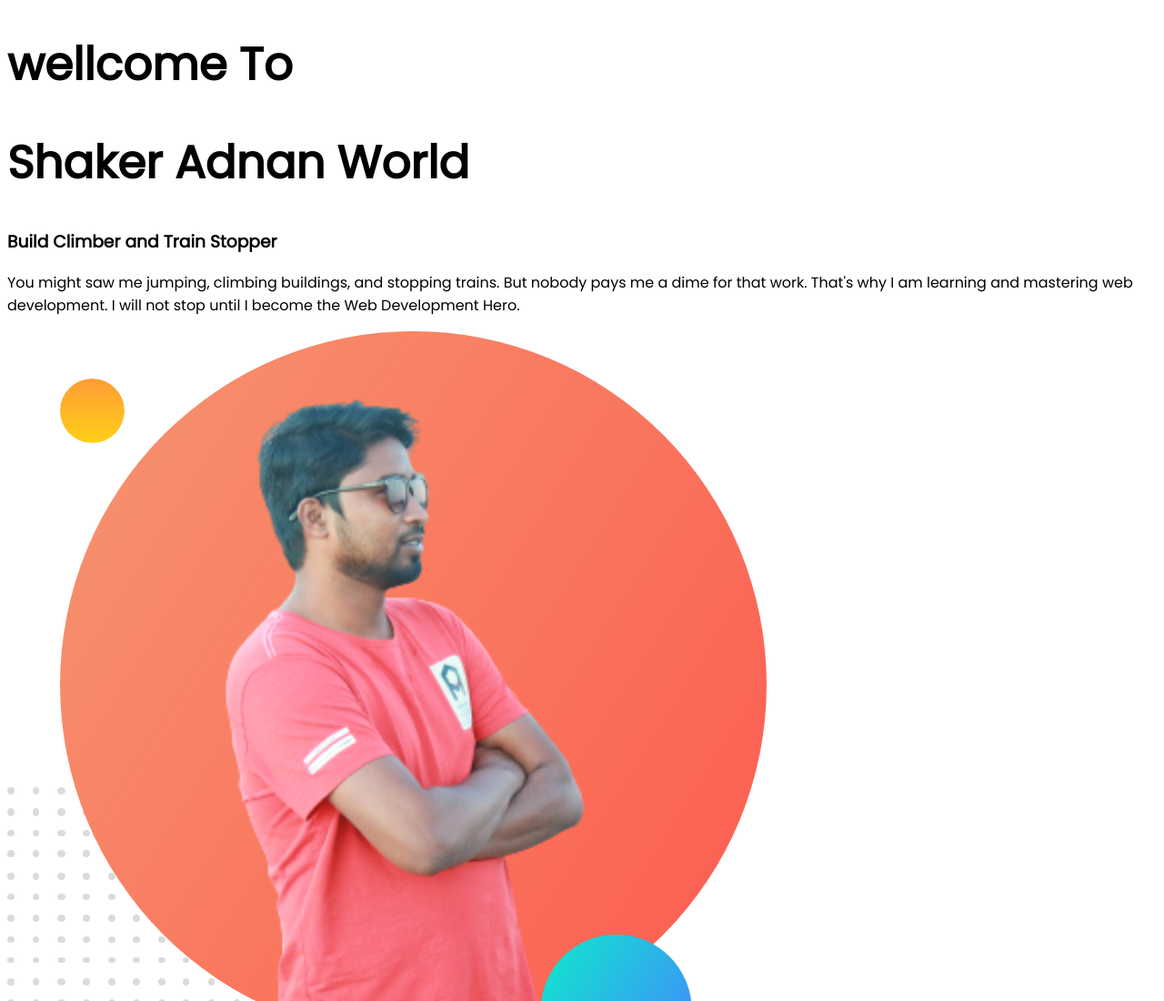
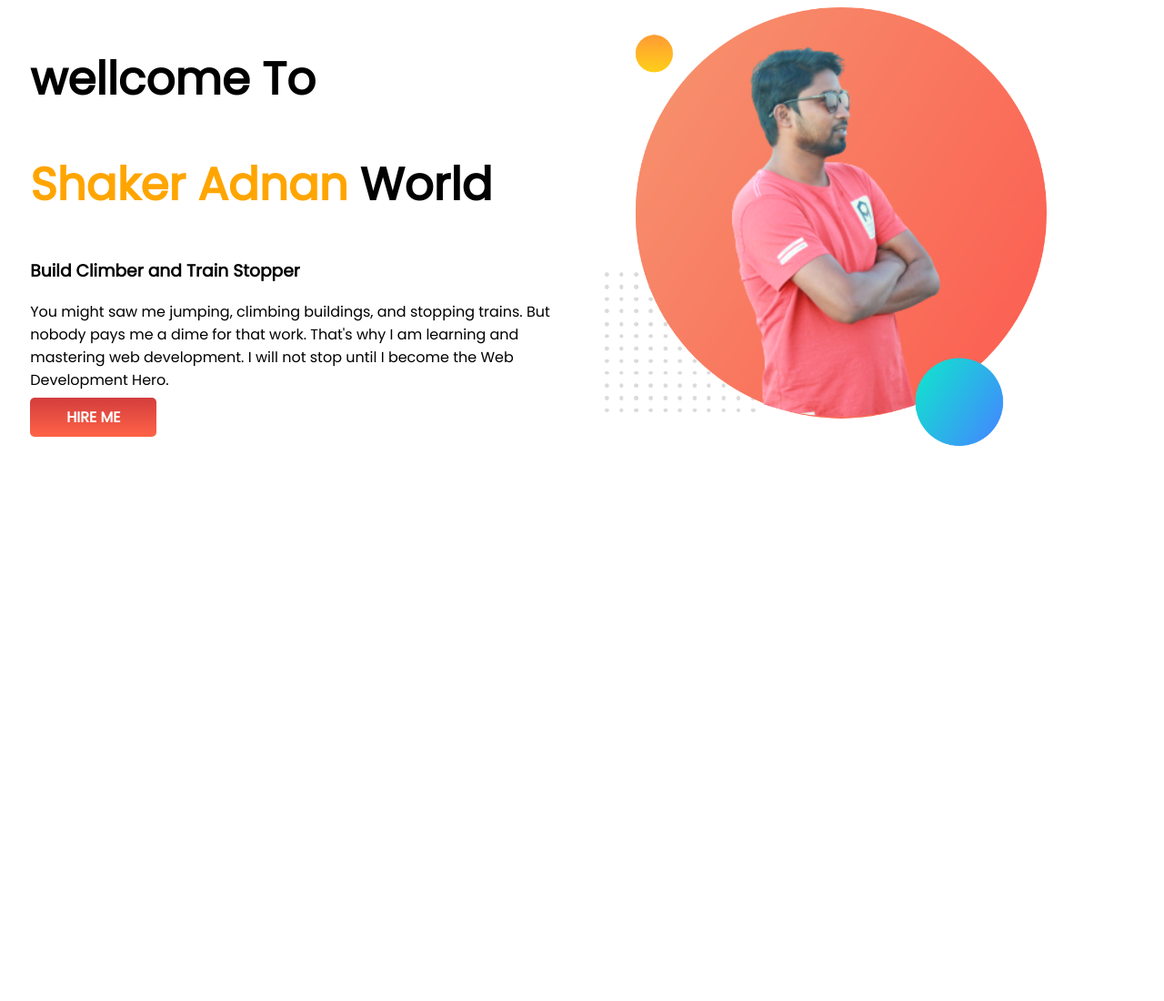
Before and after one commit to shakeradnan/Developer-portfolio, a plain HTML site: page index.html in a window 1280 px wide. Shown: the top 1100 px of the page at 91% size. After the commit the page ends 800 px from the top, so only its background shows below. Drawn offline with Linux system fonts and the light colour scheme.

Commit message:
button compleat

```diff
--- a/index.html
+++ b/index.html
@@ -1,20 +1,37 @@
 <!DOCTYPE html>
 <html lang="en">
+
 <head>
     <meta charset="UTF-8">
     <meta http-equiv="X-UA-Compatible" content="IE=edge">
     <meta name="viewport" content="width=device-width, initial-scale=1.0">
     <title>Developer portfolio</title>
     <link rel="preconnect" href="https://fonts.googleapis.com">
-<link rel="preconnect" href="https://fonts.gstatic.com" crossorigin>
-<link href="https://fonts.googleapis.com/css2?family=Poppins&display=swap" rel="stylesheet">
+    <link rel="preconnect" href="https://fonts.gstatic.com" crossorigin>
+    <link href="https://fonts.googleapis.com/css2?family=Poppins&display=swap" rel="stylesheet">
     <link rel="stylesheet" href="style.css">
 </head>
+
 <body>
-    <h1>wellcome To</h1>
-    <h1>Shaker Adnan World</h1>
-    <h3>Build Climber and Train Stopper</h3>
-        <p>You might saw me jumping, climbing buildings, and stopping trains. But nobody pays me a dime for that work. That's why I am learning and mastering web development. I will not stop until I become the Web Development Hero.</p>
-        <img src="images/my-edit-pic.png" alt="Shaker Adnan picture">
+
+    <section>
+        <div class="half-width">
+            <h1>wellcome To</h1>
+            <h1> <span class="name">Shaker Adnan</span> World</h1>
+            <h3>Build Climber and Train Stopper</h3>
+            <p>You might saw me jumping, climbing buildings, and stopping trains. But nobody pays me a dime for that
+                work.
+                That's why I am learning and mastering web development. I will not stop until I become the Web
+                Development
+                Hero.
+            </p>
+            <a class="link-button" href="https://www.linkedin.com/company/programminghero/" target="_blank">HIRE ME</a>
+        </div>
+        <div class="half-width">
+            <img src="images/my-edit-pic.png" alt="Shaker Adnan picture">
+        </div>
+    </section>
+
 </body>
+
 </html>
--- a/style.css
+++ b/style.css
@@ -1,6 +1,35 @@
-body{
+body {
     font-family: 'Poppins', sans-serif;
 }
-h1{
+
+h1 {
     font-size: 50px;
 }
+
+.name {
+    color: orange;
+}
+
+section {
+    display: flex;
+
+}
+
+.half-width {
+    width: 50%;
+    padding-left: 2%;
+
+}
+
+.half-width img {
+    width: 80%;
+}
+
+.link-button {
+    text-decoration: none;
+    background-image: linear-gradient(rgb(211, 61, 61), tomato);
+    padding: 10px 40px;
+    border-radius: 5px;
+    color: white;
+    font-weight: 800;
+}
```
